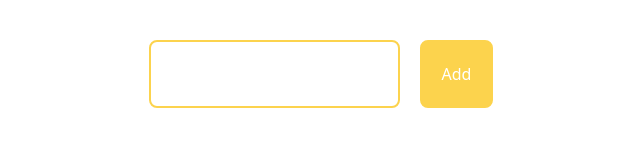
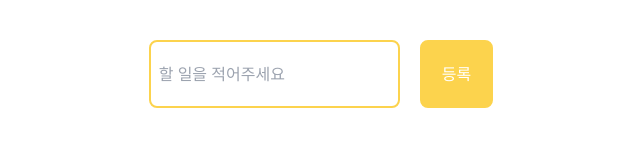
Before and after one commit to 4anghyeon/wanted-pre-onboarding-todo, a React (Vite) app: page / in a window 1280 px wide. Shown: the top 160 px of the page, without its empty margins (319-959 px from the left). Built offline with nearby package versions, Linux system fonts and the light colour scheme.

Commit message:
:sparkles: feat: todo 등록 기능 구현

```diff
--- a/src/App.tsx
+++ b/src/App.tsx
@@ -5,13 +5,12 @@ import {RootState} from './store/store.ts';
 
 function App() {
   const todos = useSelector((state: RootState) => state.todoSlice);
-  console.log(todos);
 
   return (
     <div className="flex flex-col m-10 justify-center items-center h-full">
       <InputRow />
-      {todos.map(() => (
-        <ListRow />
+      {todos.map(todo => (
+        <ListRow key={todo.id} todo={todo} />
       ))}
     </div>
   );
--- a/src/components/Common/Button.tsx
+++ b/src/components/Common/Button.tsx
@@ -1,21 +1,11 @@
-import {useDispatch} from 'react-redux';
-import {addTodo} from '../../store/modules/todo-slice.ts';
+interface ButtonProps {
+  clickEvent: () => void;
+}
 
-const Button = () => {
-  const dispatch = useDispatch();
-  const handleClickAdd = () => {
-    console.log('add');
-    const newTodo = {
-      id: '',
-      content: '123',
-    };
-
-    dispatch(addTodo(newTodo));
-  };
-
+const Button = ({clickEvent}: ButtonProps) => {
   return (
-    <button className="border-2 border-amber-300 p-5 rounded-lg bg-amber-300 text-white" onClick={handleClickAdd}>
-      Add
+    <button className="border-2 border-amber-300 p-5 rounded-lg bg-amber-300 text-white" onClick={clickEvent}>
+      등록
     </button>
   );
 };
--- a/src/components/Common/Input.tsx
+++ b/src/components/Common/Input.tsx
@@ -1,5 +1,20 @@
-const Input = () => {
-  return <input type="text" className="p-2 border-2 border-amber-300 rounded-lg" />;
+import React from 'react';
+
+interface InputProps {
+  value: string;
+  changeEvent: (e: React.ChangeEvent<HTMLInputElement>) => void;
+}
+
+const Input = ({value, changeEvent}: InputProps) => {
+  return (
+    <input
+      type="text"
+      placeholder={'할 일을 적어주세요'}
+      value={value}
+      onChange={changeEvent}
+      className="p-2 border-2 border-amber-300 rounded-lg"
+    />
+  );
 };
 
 export default Input;
--- a/src/components/List/InputRow.tsx
+++ b/src/components/List/InputRow.tsx
@@ -1,11 +1,31 @@
+import React, {useState} from 'react';
 import Input from '../Common/Input.tsx';
 import Button from '../Common/Button.tsx';
+import {useDispatch} from 'react-redux';
+import {addTodo} from '../../store/modules/todo-slice.ts';
 
 const InputRow = () => {
+  const dispatch = useDispatch();
+  const [inputValue, setInputValue] = useState('');
+
+  const handleChangeInput = (e: React.ChangeEvent<HTMLInputElement>) => {
+    setInputValue(e.currentTarget.value);
+  };
+
+  const handleClickAdd = () => {
+    const newTodo = {
+      id: new Date().getMilliseconds(),
+      content: inputValue,
+    };
+
+    dispatch(addTodo(newTodo));
+    setInputValue('');
+  };
+
   return (
     <div className="flex gap-5">
-      <Input />
-      <Button />
+      <Input value={inputValue} changeEvent={handleChangeInput} />
+      <Button clickEvent={handleClickAdd} />
     </div>
   );
 };
--- a/src/components/List/ListRow.tsx
+++ b/src/components/List/ListRow.tsx
@@ -1,5 +1,7 @@
-const ListRow = () => {
-  return <div className="m-5 w-6/12">ListRows</div>;
+import {TodoType} from '../../store/modules/todo-slice.ts';
+
+const ListRow = ({todo}: {todo: TodoType}) => {
+  return <div className="m-5 w-6/12">{todo.content}</div>;
 };
 
 export default ListRow;
--- a/src/store/modules/todo-slice.ts
+++ b/src/store/modules/todo-slice.ts
@@ -1,6 +1,6 @@
 import {createSlice} from '@reduxjs/toolkit';
 
-interface TodoType {
+export interface TodoType {
   id: string;
   content: string;
 }
@@ -18,7 +18,6 @@ const todoSlice = createSlice({
       };
 
       state.push(newTodo);
-
       return state;
     },
   },
```
